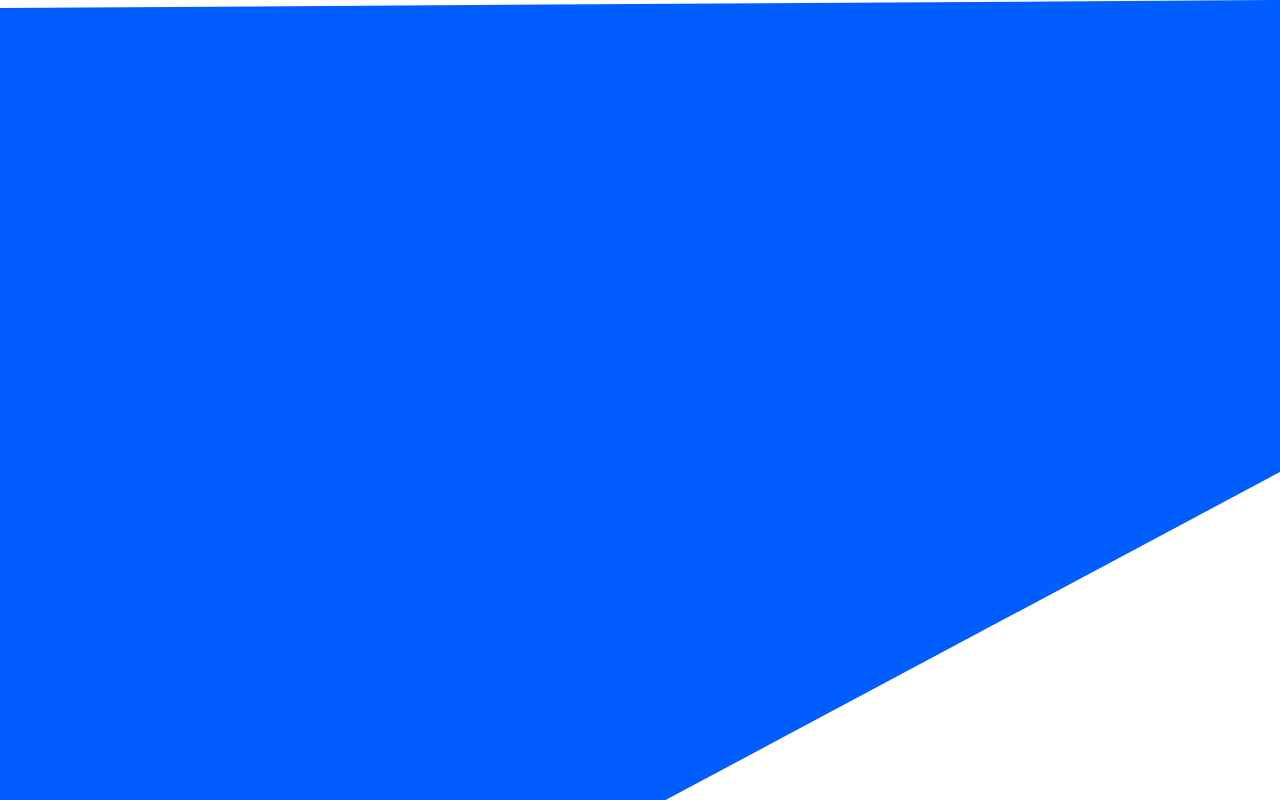
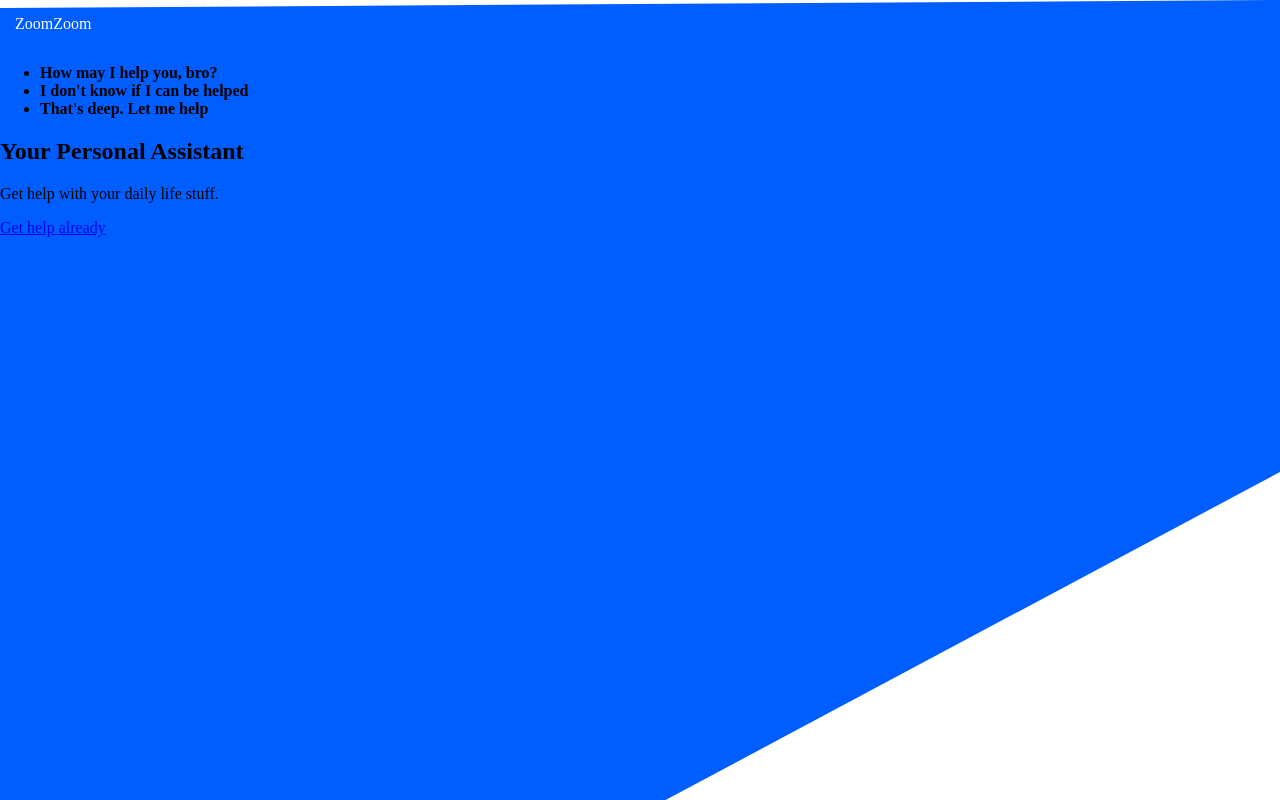
Before and after one commit to jonalexjm/sussy, a plain HTML site: page index.html in a window 1280 px wide. Drawn offline with Linux system fonts and the light colour scheme.

Commit message:
estilo header

```diff
--- a/index.html
+++ b/index.html
@@ -7,5 +7,37 @@
 </head>
 <body>
     <div id="bg"></id>
+
+    <header>
+        <a href="#">ZoomZoom</a>
+    </header>
+
+    <main>
+        <section id="card">
+            <ul>
+                <li>
+                    <span></span>
+                    <strong>How may I help you, bro?</strong>
+                </li>
+                <li>
+                        <span></span>
+                        <strong>I don't know if I can be helped</strong>
+                </li>
+                <li>
+                        <span></span>
+                        <strong>That's deep. Let me help</strong>
+                </li>
+            </ul>
+        </section>
+        <section id="primary">
+            <h1>Your Personal Assistant</h1>
+            <p>Get help with your daily life stuff.</p>
+
+            <a href="#">Get help already</a>
+
+        </section>
+    </main>
+
+
 </body>
 </html>
--- a/scss/main.scss
+++ b/scss/main.scss
@@ -3,6 +3,12 @@ $colors: (
     accent: #FFF6BB
 
 );
+
+$padding: 15px;
+
+@function color($color-name){
+    @return map-get($colors, $color-name )
+}
 
 body, html{
     height: 100%;
@@ -13,10 +19,29 @@ body{
     margin: 0;
     #bg{
         clip-path: polygon(100% 0, 100% 59%, 52% 100%, 0 100%, 0 1%);
-        background-color: map-get($colors, primary);
+        background-color: color(primary);
         width: 100%;
         height: 100%;
         position: absolute;
         z-index: -1;
+
+        header a{
+            color: #FFF;
+            text-decoration: none;
+            padding: $padding;
+            display: block;
+            text-decoration: uppercase;
+
+        }
       }
+
+     main{
+        section#card{
+
+
+
+         }
+     }
+
+
 }
```
Also changed, not shown: scss/main.css, 1 other file.
